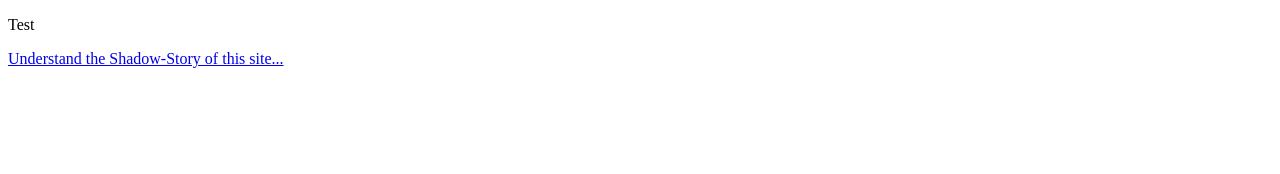
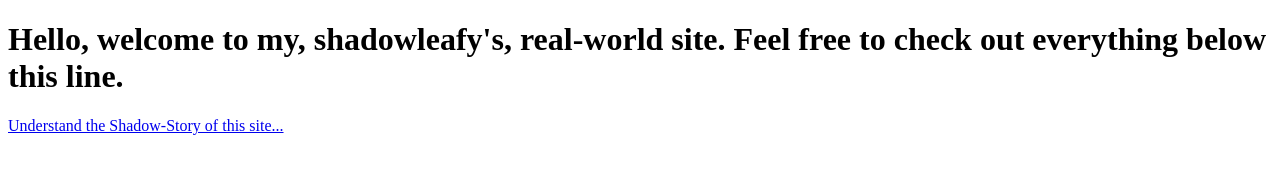
Before and after one commit to shadowleafy/shadowleafy.github.io, a plain HTML site: page index.html in a window 1280 px wide. Drawn offline with Linux system fonts and the light colour scheme.

Commit message:
Update index.html

```diff
--- a/index.html
+++ b/index.html
@@ -1,8 +1,12 @@
 <!DOCTYPE html>
 <html>
+<head>
+  <link rel="stylesheet" href="mystyle.css">
+</head>
 <body>
   <script src="functions.js"></script>
-  <p>Test</p>
-  <a href="shadowstory.html">Understand the Shadow-Story of this site...</a>
+  <h1>Hello, welcome to my, shadowleafy's, real-world site.
+     Feel free to check out everything below this line.</h1>
+  <a href="shadowstory.html" id="shadowstory">Understand the Shadow-Story of this site...</a>
 </body>
 </html>
```
